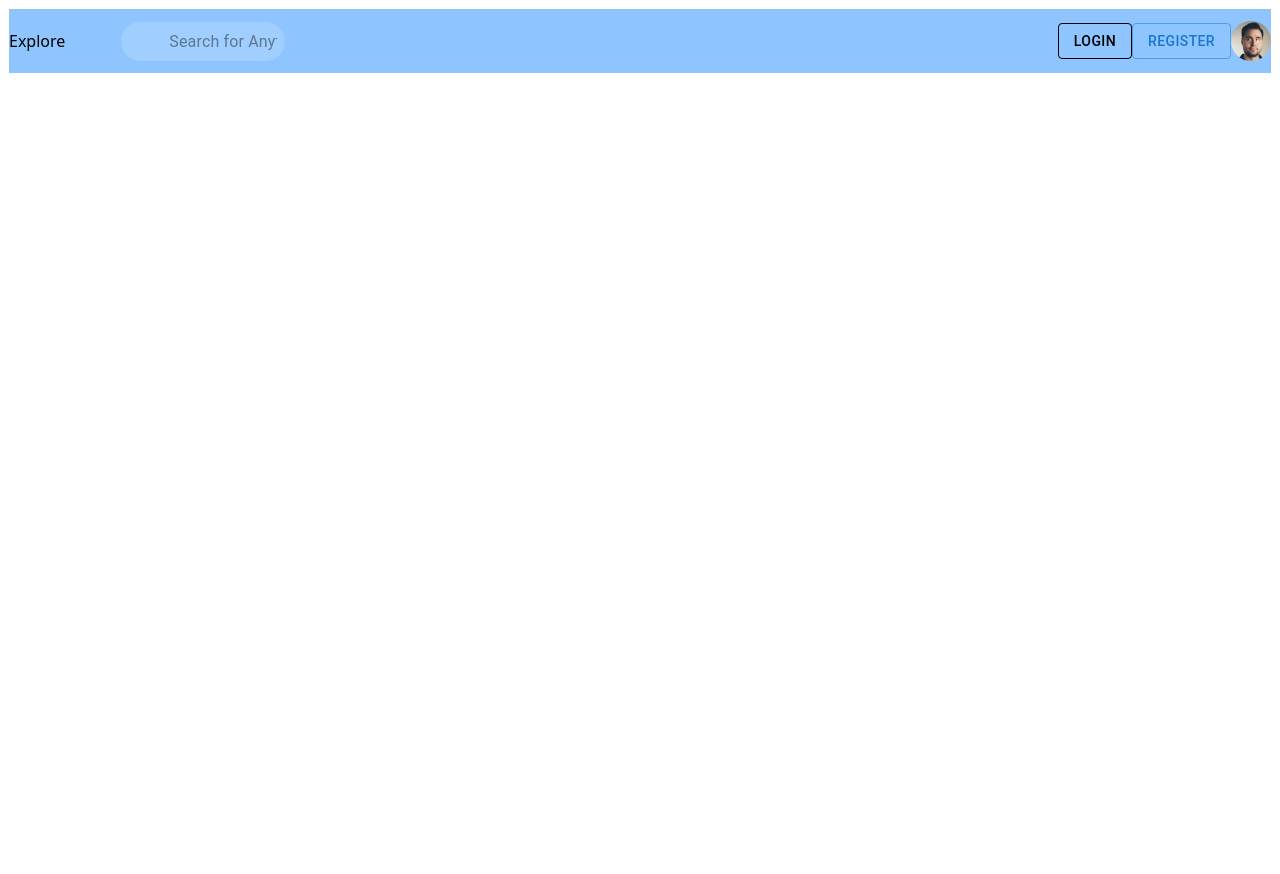
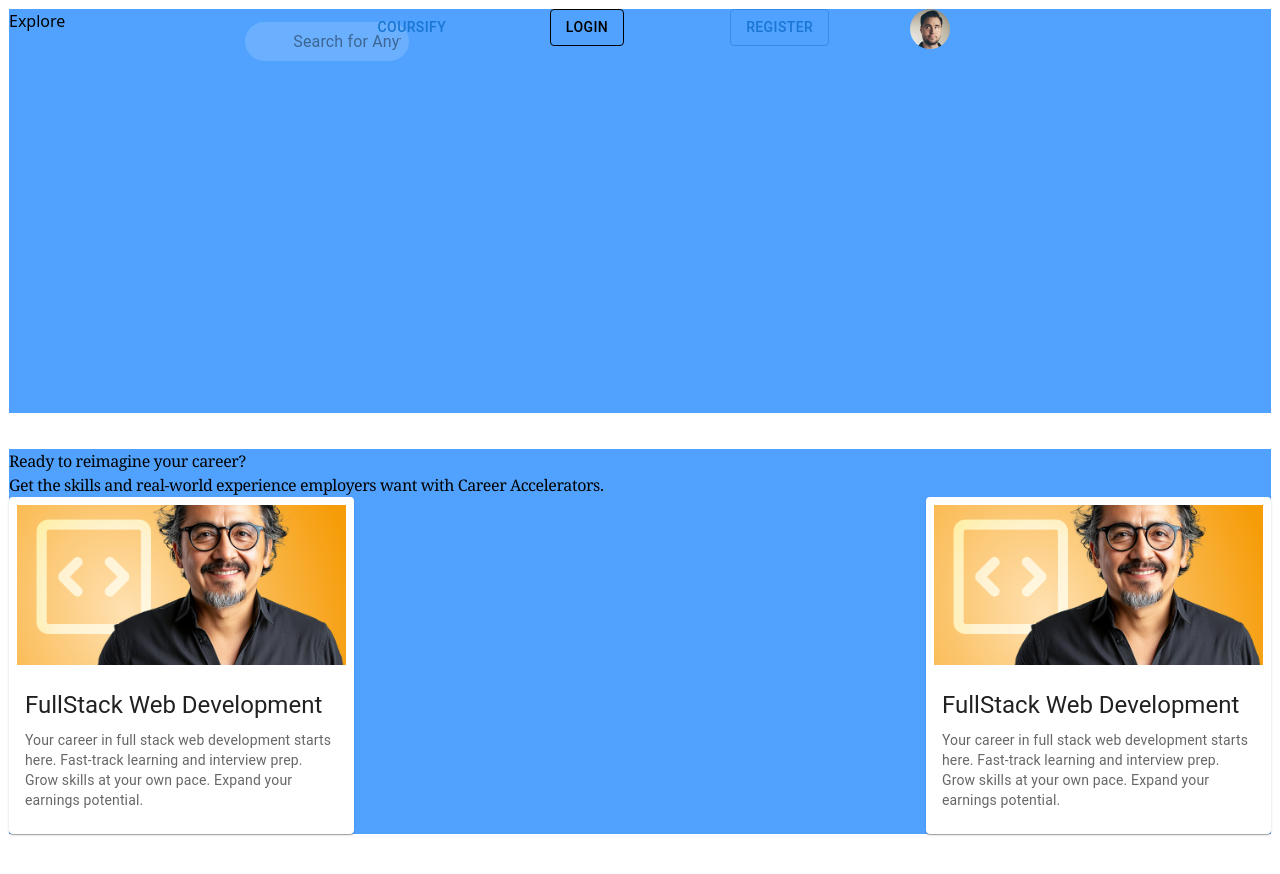
Before and after one commit to tejaingit-0311/coursify, a React (Vite) app in the folder frontend/: page / in a window 1280 px wide. Shown: the top 874 px of the page. Before the commit the page ends 800 px from the top, so only its background shows below. Built offline with nearby package versions, Linux system fonts and the light colour scheme; some icons are missing.

Commit message:
style changes raw

```diff
--- a/frontend/src/components/Courses.jsx
+++ b/frontend/src/components/Courses.jsx
@@ -1,11 +1,12 @@
 // courses code here
 import React from "react";
-
+import CourseCards from "./main/CourseCards";
 // use axios here, similar to register and login
 const Courses = () => {
-  return <div>
-    Courses
 
+  return <div className={"flex justify-between"}>
+
+      <CourseCards />
     </div>;
 };
 
--- a/frontend/src/components/main/CourseCards.jsx
+++ b/frontend/src/components/main/CourseCards.jsx
@@ -2,25 +2,75 @@ import { Typography } from "@mui/material";
 import Card from "@mui/material/Card";
 import CardMedia from "@mui/material/CardMedia";
 import CardContent from "@mui/material/CardContent";
+import { useState } from "react";
+export default function CourseCards(){
+    // get all the details from BE -> axios.get() -> extract response -> render
 
-export default function CourseCards(){
+    /**
+            {
+                "_id": {
+                "$oid": "689d9aea4fbe90e97fc74740"
+                },
+                "title": "React",
+                "description": "All about React-Course",
+                "price": "1100",
+                "imageLink": "https://upload.wikimedia.org/wikipedia/commons/a/a7/React-icon.svg",
+                "published": true,
+                "adminId": {
+                "$oid": "689d9a7f4fbe90e97fc7473c"
+                },
+                "__v": 0
+            }
+     */
+    const [courseData, setCourseData] =
+    useState([
+        {
+            id: "1",
+            title: "FullStack Web Development",
+            description:"Your career in full stack web development starts here. Fast-track learning and interview prep. Grow skills at your own pace. Expand your earnings potential.",
+            imageLink:"/career-card-fswd.png",
+            published:true
+        },
+        {
+            id: "2",
+            title: "FullStack Web Development",
+            description:"Your career in full stack web development starts here. Fast-track learning and interview prep. Grow skills at your own pace. Expand your earnings potential.",
+            imageLink:"/career-card-fswd.png",
+            published:true
+        }
+    ]);
     return (
         <>
-            <Card sx={{ maxWidth: 345 }}>
+            {
+                courseData.map((course)=>(
+                    <Card sx={{ maxWidth: 345 }} key={course.id}>
+                        <CardMedia  sx={{ height: 160, margin: 1, maxWidth:"100%"}} image={course.imageLink} title={course.title} />
+                        <CardContent>
+                            <Typography gutterBottom variant="h5" component="div">
+                                {course.title}
+                            </Typography>
+                            <Typography variant="body2" sx={{ color: 'text.secondary' }}>
+                                {course.description}
+                            </Typography>
+                        </CardContent>
+                    </Card>
+                ))
+            }
+            {/* <Card sx={{ maxWidth: 345 }}>
                 <CardMedia
                     sx={{ height: 140 }}
                     image="/career-card-fswd.png"
-                    title="green iguana"
+                    title="web-developement"
                 />
                 <CardContent>
                     <Typography gutterBottom variant="h5" component="div">
                     FullStack Web Development
                     </Typography>
                     <Typography variant="body2" sx={{ color: 'text.secondary' }}>
-                    Your career in full stack web development starts here. Fast-track learning and interview prep. Grow skills at your own pace. Expand your earnings potential.
+
                     </Typography>
                 </CardContent>
-            </Card>
+            </Card> */}
         </>
     )
 }
--- a/frontend/src/pages/Home.jsx
+++ b/frontend/src/pages/Home.jsx
@@ -8,26 +8,31 @@ import Courses from "../components/Courses";
 import Explore from "../components/navbar/Explore";
 import Search from "../components/navbar/Search";
 import Avatar from "../components/navbar/ProfileIcon";
-import { colors } from "@mui/material";
 import LoginButton from "../components/navbar/LoginButton";
+import Logo from "../components/navbar/Logo";
 const Home = () => {
   return (
     //  write home page UI code here
-    <div className="bg-blue-300" >
+    <div className="grid grid-flow-col grid-rows-3 gap-4" >
       {/* Landing Page */}
 
-       <nav style={{display: "flex", justifyContent:"center",alignItems:"center"}}>
+       <nav className="grid grid-cols-7 bg-blue-400">
         <Explore />
         <Search />
+        <Logo />
         <LoginButton />
         <RegisterButton />
         <Avatar />
        </nav>
 
-      {/* LandingPage -> register or login -> in the nav bar register or login links -> if user was been already registered then either signin with different acc or navigate to login */}
-      {/* <Register /> */}
-      {/* <Login /> */}
-      {/* <Courses /> */}
+
+      <main className="bg-blue-400 mt-[20px]" >
+        <p className="font-serif tracking-tight">Ready to reimagine your career?</p>
+        <p className="font-serif tracking-tight">Get the skills and real-world experience employers want with Career Accelerators.</p>
+
+        <Courses />
+      </main>
+
     </div>
 
   );
```
